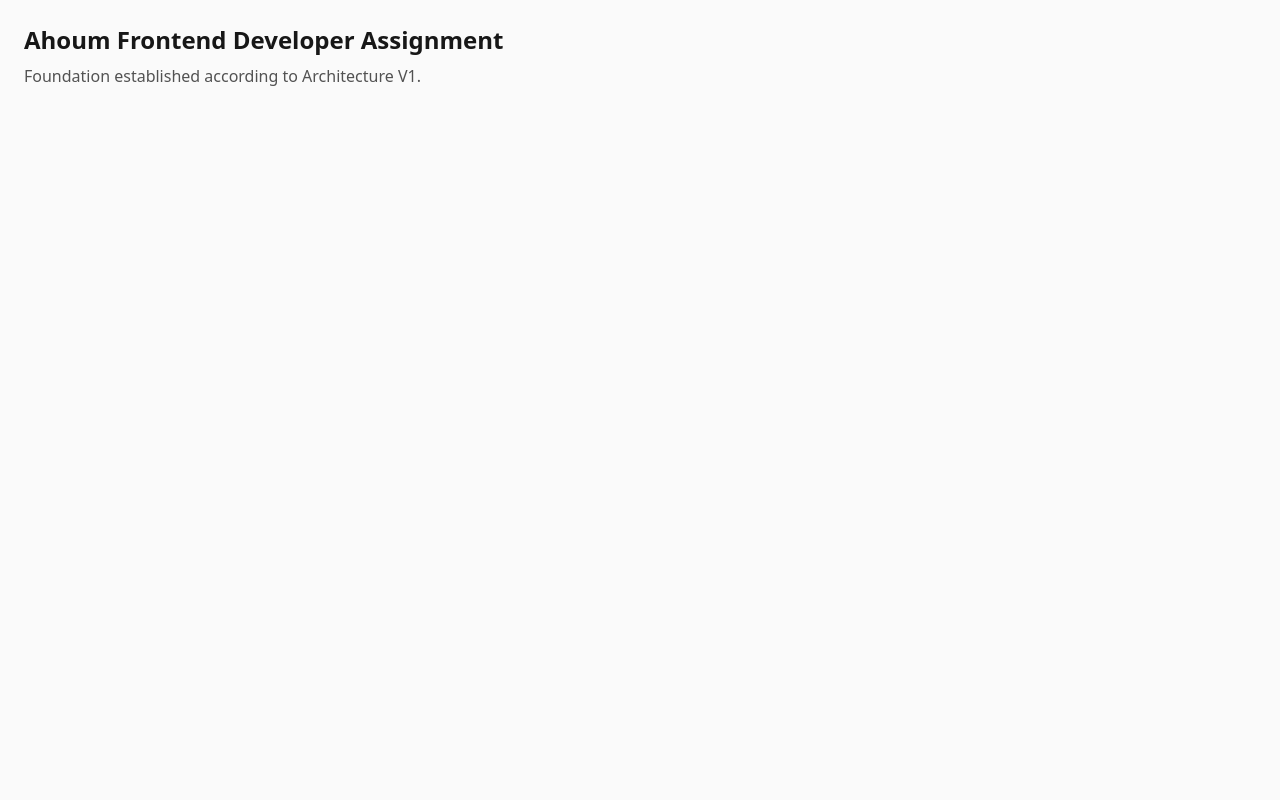
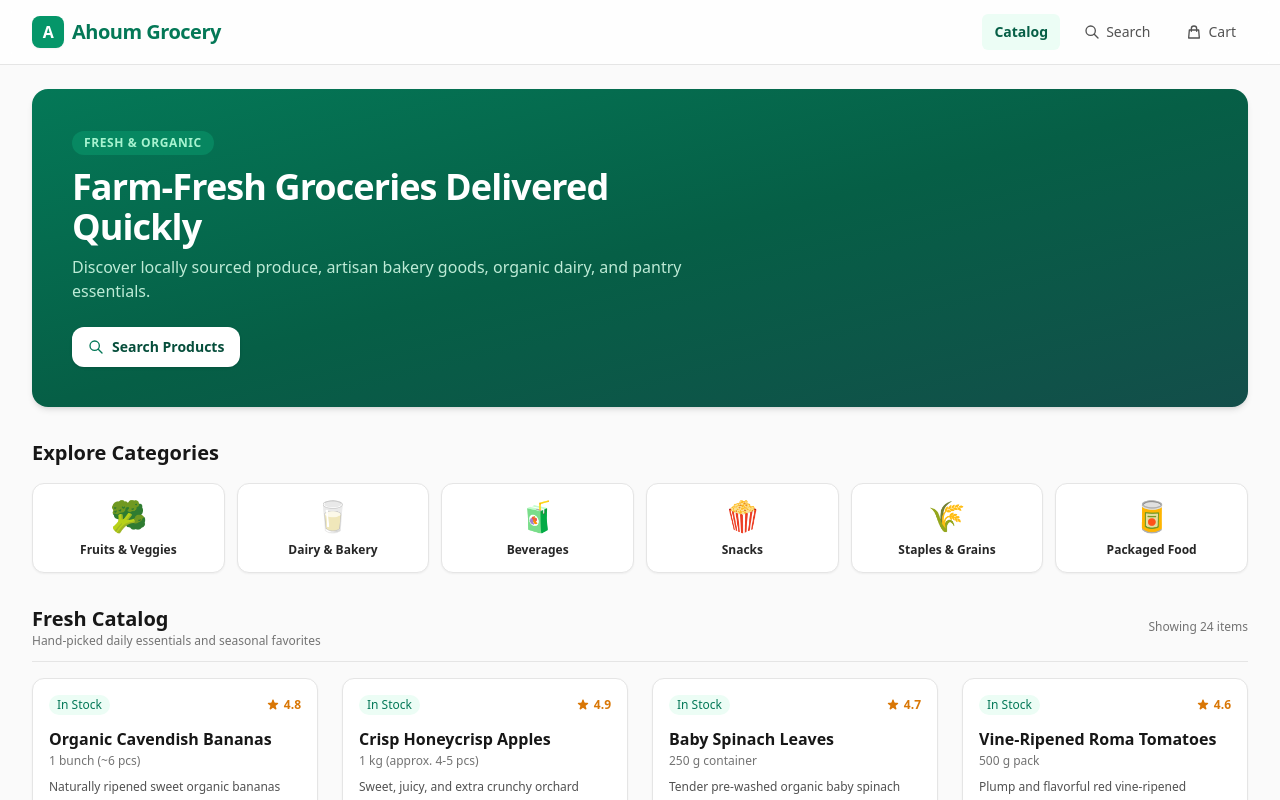
Before and after one commit to AVINASHGK16/Ahoum_Frontend_Developer_Assignment, a React (Vite) app: page / in a window 1280 px wide. Shown: the top 800 px of the page. Built offline with nearby package versions, Linux system fonts and the light colour scheme.

Commit message:
feat: compose application shell and home page

```diff
--- a/src/app/router.tsx
+++ b/src/app/router.tsx
@@ -1,4 +1,5 @@
 import { createBrowserRouter } from 'react-router-dom';
+import { AppLayout } from '../components/layout/AppLayout';
 import { HomePage } from '../pages/HomePage';
 import { CategoryPage } from '../pages/CategoryPage';
 import { ProductDetailPage } from '../pages/ProductDetailPage';
@@ -9,26 +10,32 @@ import { CheckoutResultPage } from '../pages/CheckoutResultPage';
 export const router = createBrowserRouter([
   {
     path: '/',
+    element: <AppLayout />,
+    children: [
+      {
+        index: true,
         element: <HomePage />,
       },
       {
-    path: '/category/:categoryId',
+        path: 'category/:categoryId',
         element: <CategoryPage />,
       },
       {
-    path: '/product/:productId',
+        path: 'product/:productId',
         element: <ProductDetailPage />,
       },
       {
-    path: '/search',
+        path: 'search',
         element: <SearchPage />,
       },
       {
-    path: '/cart',
+        path: 'cart',
         element: <CartPage />,
       },
       {
-    path: '/checkout/result',
+        path: 'checkout/result',
         element: <CheckoutResultPage />,
       },
+    ],
+  },
 ]);
--- a/src/components/layout/AppLayout.tsx
+++ b/src/components/layout/AppLayout.tsx
@@ -1,8 +1,9 @@
 import React from 'react';
+import { Outlet } from 'react-router-dom';
 import { Header } from './Header';
 
 export interface AppLayoutProps {
-  children: React.ReactNode;
+  children?: React.ReactNode;
   cartItemCount?: number;
 }
 
@@ -12,7 +13,7 @@ export const AppLayout: React.FC<AppLayoutProps> = ({ children, cartItemCount =
       <Header cartItemCount={cartItemCount} />
 
       <main className="mx-auto w-full max-w-7xl flex-1 px-4 py-6 sm:px-6 lg:px-8">
-        {children}
+        {children ?? <Outlet />}
       </main>
 
       <footer className="border-t border-neutral-200 bg-white py-6 text-center text-xs text-neutral-500">
--- a/src/pages/HomePage.tsx
+++ b/src/pages/HomePage.tsx
@@ -1,10 +1,125 @@
 import React from 'react';
+import { Link } from 'react-router-dom';
+import { useProducts } from '../hooks/useProducts';
+import { ProductCard } from '../components/product/ProductCard';
+import { LoadingSpinner } from '../components/feedback/LoadingSpinner';
+import { ErrorMessage } from '../components/feedback/ErrorMessage';
+import { EmptyState } from '../components/feedback/EmptyState';
+
+const CATEGORIES = [
+  { id: 'fruits-vegetables', name: 'Fruits & Veggies', icon: '🥦' },
+  { id: 'dairy-bakery', name: 'Dairy & Bakery', icon: '🥛' },
+  { id: 'beverages', name: 'Beverages', icon: '🧃' },
+  { id: 'snacks', name: 'Snacks', icon: '🍿' },
+  { id: 'staples-grains', name: 'Staples & Grains', icon: '🌾' },
+  { id: 'packaged-food', name: 'Packaged Food', icon: '🥫' },
+];
 
 export const HomePage: React.FC = () => {
+  const { products, isLoading, error, refetch } = useProducts();
+
   return (
-    <div className="p-6">
-      <h1 className="text-2xl font-bold text-neutral-900">Ahoum Frontend Developer Assignment</h1>
-      <p className="mt-2 text-neutral-600">Foundation established according to Architecture V1.</p>
+    <div className="space-y-8">
+      {/* Hero / Welcome Banner */}
+      <section className="relative overflow-hidden rounded-2xl bg-gradient-to-br from-emerald-700 via-emerald-800 to-teal-900 p-6 sm:p-10 text-white shadow-md">
+        <div className="relative z-10 max-w-2xl">
+          <span className="inline-block rounded-full bg-emerald-500/30 px-3 py-1 text-xs font-semibold uppercase tracking-wider text-emerald-200">
+            Fresh & Organic
+          </span>
+          <h1 className="mt-3 text-2xl font-black tracking-tight sm:text-4xl">
+            Farm-Fresh Groceries Delivered Quickly
+          </h1>
+          <p className="mt-2 text-sm sm:text-base text-emerald-100/90 leading-relaxed">
+            Discover locally sourced produce, artisan bakery goods, organic dairy, and pantry essentials.
+          </p>
+          <div className="mt-6 flex flex-wrap gap-3">
+            <Link
+              to="/search"
+              className="inline-flex items-center gap-2 rounded-xl bg-white px-4 py-2.5 text-xs sm:text-sm font-semibold text-emerald-900 shadow transition hover:bg-emerald-50 focus-visible:outline-none focus-visible:ring-2 focus-visible:ring-white focus-visible:ring-offset-2 focus-visible:ring-offset-emerald-800"
+            >
+              <svg className="h-4 w-4 text-emerald-700" fill="none" stroke="currentColor" viewBox="0 0 24 24" aria-hidden="true">
+                <path strokeLinecap="round" strokeLinejoin="round" strokeWidth={2} d="M21 21l-6-6m2-5a7 7 0 11-14 0 7 7 0 0114 0z" />
+              </svg>
+              <span>Search Products</span>
+            </Link>
+          </div>
+        </div>
+      </section>
+
+      {/* Category Navigation Bar */}
+      <section aria-labelledby="categories-heading">
+        <div className="flex items-center justify-between mb-4">
+          <h2 id="categories-heading" className="text-lg font-bold text-neutral-900 sm:text-xl">
+            Explore Categories
+          </h2>
+        </div>
+
+        <div className="grid grid-cols-2 gap-3 sm:grid-cols-3 md:grid-cols-6">
+          {CATEGORIES.map((cat) => (
+            <Link
+              key={cat.id}
+              to={`/category/${cat.id}`}
+              className="group flex flex-col items-center justify-center rounded-xl border border-neutral-200 bg-white p-3.5 text-center shadow-sm transition hover:border-emerald-500 hover:shadow-md focus-visible:outline-none focus-visible:ring-2 focus-visible:ring-emerald-600 focus-visible:ring-offset-2"
+            >
+              <span className="text-2xl sm:text-3xl transition group-hover:scale-110" aria-hidden="true">
+                {cat.icon}
+              </span>
+              <span className="mt-2 text-xs font-semibold text-neutral-800 group-hover:text-emerald-700">
+                {cat.name}
+              </span>
+            </Link>
+          ))}
+        </div>
+      </section>
+
+      {/* Main Catalog Products Section */}
+      <section aria-labelledby="featured-products-heading" className="space-y-4">
+        <div className="flex items-center justify-between border-b border-neutral-200 pb-3">
+          <div>
+            <h2 id="featured-products-heading" className="text-lg font-bold text-neutral-900 sm:text-xl">
+              Fresh Catalog
+            </h2>
+            <p className="text-xs text-neutral-500">Hand-picked daily essentials and seasonal favorites</p>
+          </div>
+          {products.length > 0 && (
+            <span className="text-xs font-medium text-neutral-500">
+              Showing {products.length} items
+            </span>
+          )}
+        </div>
+
+        {/* Loading State */}
+        {isLoading && <LoadingSpinner message="Loading catalog items..." size="lg" />}
+
+        {/* Error State with Retry */}
+        {!isLoading && error && (
+          <ErrorMessage
+            title="Failed to Load Products"
+            message={error}
+            onRetry={refetch}
+            retryLabel="Retry Catalog"
+          />
+        )}
+
+        {/* Empty State */}
+        {!isLoading && !error && products.length === 0 && (
+          <EmptyState
+            title="No Products Available"
+            description="We could not find any products in the catalog right now."
+            actionLabel="Try Refreshing"
+            onAction={refetch}
+          />
+        )}
+
+        {/* Responsive Multi-Column Product Grid (1 col mobile, 2 sm, 3 md, 4 lg) */}
+        {!isLoading && !error && products.length > 0 && (
+          <div className="grid grid-cols-1 gap-4 sm:grid-cols-2 md:grid-cols-3 lg:grid-cols-4 sm:gap-6">
+            {products.map((product) => (
+              <ProductCard key={product.id} product={product} />
+            ))}
+          </div>
+        )}
+      </section>
     </div>
   );
 };
```
Also changed, not shown: 1 other file (tests, documents, lock files or other folders). Lines whose indentation alone changed are shown as unchanged.
